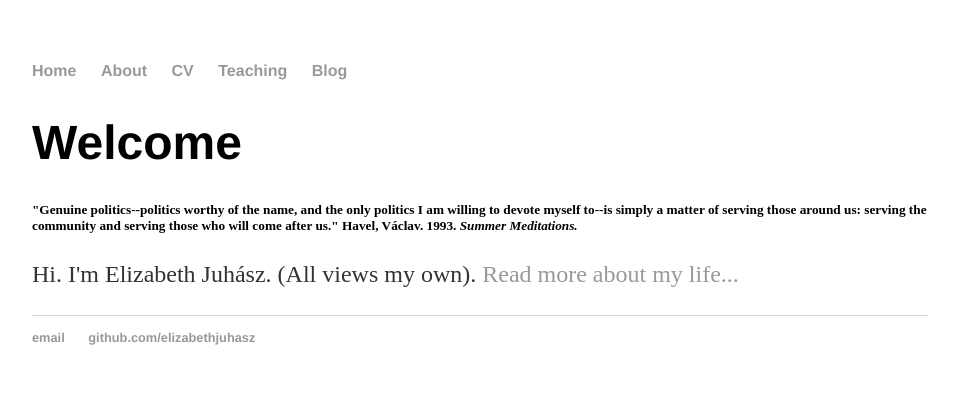
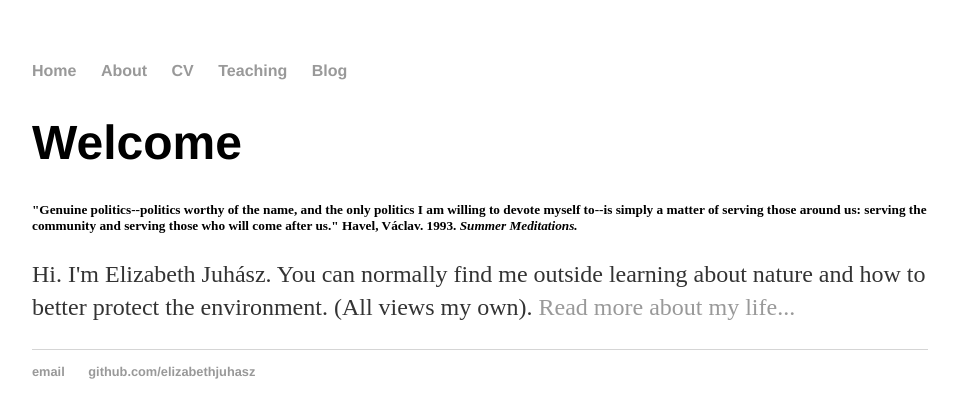
Before and after one commit to elizabethjuhasz/elizabethjuhasz.github.io, a Jekyll site: the page built from index.html, in a window 1280 px wide. Shown: the top 418 px of the page, without its empty margins (160-1119 px from the left). Built offline with Jekyll 4.4.1, drawn with Linux system fonts in a browser that asks for light colours.

Commit message:
Update index.html

```diff
--- a/index.html
+++ b/index.html
@@ -6,5 +6,5 @@ title: Elizabeth
 		<div class="blurb">
 			<h1>Welcome</h1>
 			<p><h5>"Genuine politics--politics worthy of the name, and the only politics I am willing to devote myself to--is simply a matter of serving those around us: serving the community and serving those who will come after us." Havel,  Václav. 1993. <i>Summer Meditations.</i></h5></p>
-			<p>Hi. I'm Elizabeth Juhász. (All views my own). <a href="/about">Read more about my life...</a></p>
+			<p>Hi. I'm Elizabeth Juhász. You can normally find me outside learning about nature and how to better protect the environment.  (All views my own). <a href="/about">Read more about my life...</a></p>
 		</div>
```
